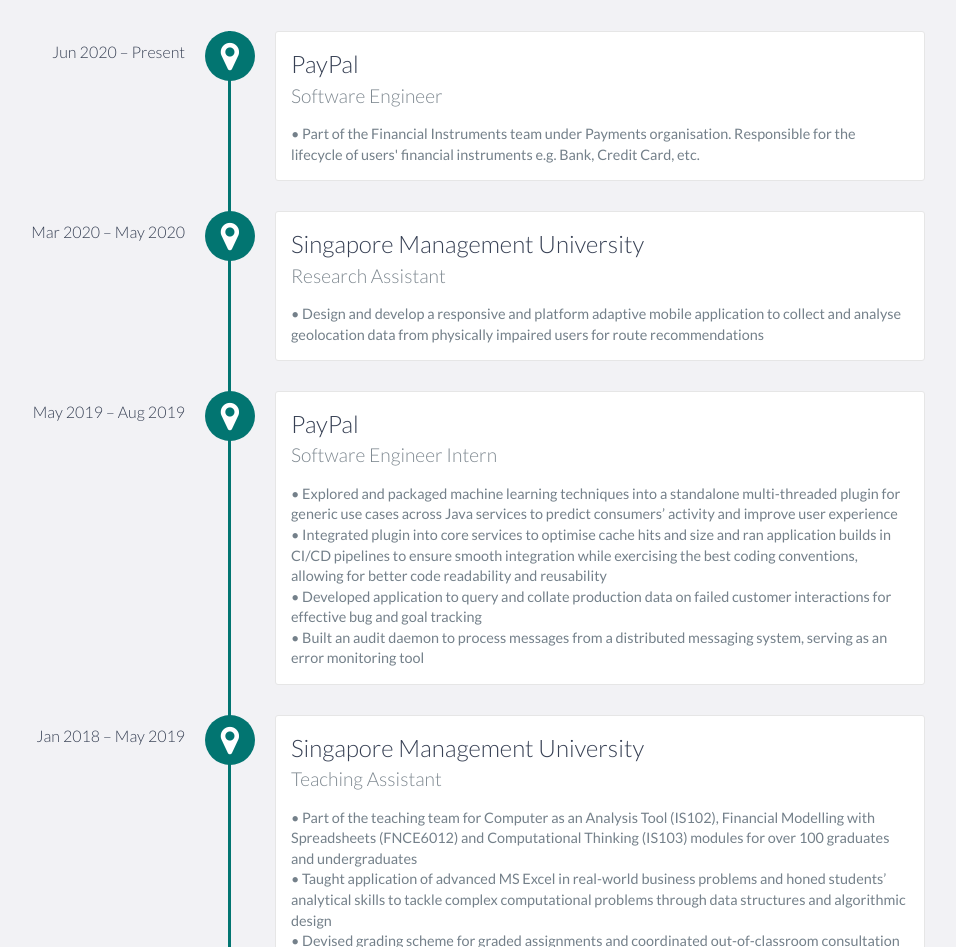
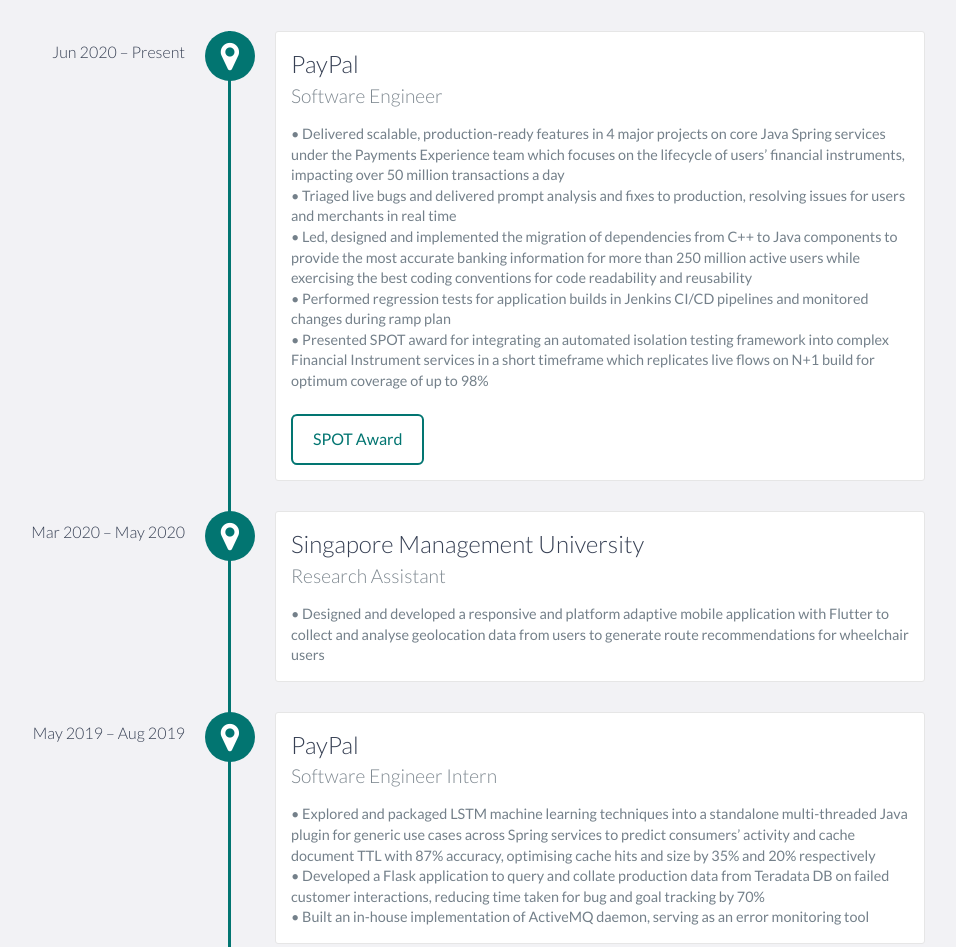
Before and after one commit to ngjunxiang/ngjunxiang.github.io, a website: page index.html in a window 1280 px wide. Shown: the part 1360-2307 px from the top of the page, without its empty margins (215-1171 px from the left). Drawn offline with nearby package versions, Linux system fonts and the light colour scheme; a script that the page names is missing.

Commit message:
Updated experience

```diff
--- a/index.html
+++ b/index.html
@@ -130,19 +130,42 @@
                 <h3>PayPal</h3>
                 <h4>Software Engineer</h4>
                 <p>
-                    • Part of the Financial Instruments team under Payments organisation. Responsible for the lifecycle
-                    of users' financial
-                    instruments e.g. Bank, Credit Card, etc.
+                    • Delivered scalable, production-ready features in 4 major projects on core
+                    Java Spring services under the Payments Experience team which focuses on the
+                    lifecycle of users’ financial instruments, impacting over 50 million
+                    transactions a day
                 </p>
+                <p>
+                    • Triaged live bugs and delivered prompt analysis and fixes to production,
+                    resolving issues for users and merchants in real time
+                </p>
+                <p>
+                    • Led, designed and implemented the migration of dependencies from C++ to
+                    Java components to provide the most accurate banking information for more
+                    than 250 million active users while exercising the best coding conventions
+                    for code readability and reusability
+                </p>
+                <p>
+                    • Performed regression tests for application builds in Jenkins CI/CD pipelines
+                    and monitored changes during ramp plan
+                </p>
+                <p>
+                    • Presented SPOT award for integrating an automated isolation testing framework
+                    into complex Financial Instrument services in a short timeframe which replicates
+                    live flows on N+1 build for optimum coverage of up to 98%
+                </p>
+                <br>
+                <a href="static/files/SpotAward.pdf" download="SpotAward.pdf" target="_blank"
+                class="btn-rounded">SPOT Award</a>
             </div>
 
             <div data-date="Mar 2020 – May 2020">
                 <h3>Singapore Management University</h3>
                 <h4>Research Assistant</h4>
                 <p>
-                    • Design and develop a responsive and platform adaptive mobile application to collect and analyse
-                    geolocation data from
-                    physically impaired users for route recommendations
+                    • Designed and developed a responsive and platform adaptive mobile application
+                    with Flutter to collect and analyse geolocation data from users to generate route
+                    recommendations for wheelchair users
                 </p>
             </div>
 
@@ -150,24 +173,16 @@
                 <h3>PayPal</h3>
                 <h4>Software Engineer Intern</h4>
                 <p>
-                    • Explored and packaged machine learning techniques into a standalone multi-threaded plugin for
-                    generic use cases across
-                    Java services to predict consumers’ activity and improve user experience
+                    • Explored and packaged LSTM machine learning techniques into a standalone multi-threaded Java plugin for
+                    generic use cases across Spring services to predict consumers’ activity and cache document TTL with 87%
+                    accuracy, optimising cache hits and size by 35% and 20% respectively
                 </p>
                 <p>
-                    • Integrated plugin into core services to optimise cache hits and size and ran application builds in
-                    CI/CD pipelines to
-                    ensure smooth integration while exercising the best coding conventions, allowing for better code
-                    readability and reusability
+                    • Developed a Flask application to query and collate production data from Teradata DB on failed
+                    customer interactions, reducing time taken for bug and goal tracking by 70%
                 </p>
                 <p>
-                    • Developed application to query and collate production data on failed customer interactions for
-                    effective bug and goal
-                    tracking
-                </p>
-                <p>
-                    • Built an audit daemon to process messages from a distributed messaging system, serving as an error
-                    monitoring tool
+                    • Built an in-house implementation of ActiveMQ daemon, serving as an error monitoring tool
                 </p>
             </div>
 
@@ -194,17 +209,12 @@
                 <h3>PSA Singapore</h3>
                 <h4>Software Development Intern</h4>
                 <p>
-                    • Implemented Web, REST and test components for the PortNet X system while adhering to a
-                    Service-Oriented-Architecture
+                    • Implemented Web, REST and test components for the PortNet X system while adhering
+                    to a Service-Oriented-Architecture
                 </p>
                 <p>
-                    • Designed and developed scripts to automate validation of data files and populate databases
-                    according to business
-                    requirements, cutting operation time by 50%
-                </p>
-                <p>
-                    • Contributed in stages of the Software Development Life Cycle by offering fresh and differing
-                    viewpoints
+                    • Designed and developed scripts to automate validation of data files and populate
+                    databases according to business requirements, cutting operation time by 50%
                 </p>
             </div>
         </div>
@@ -219,7 +229,7 @@
             <h4>Bachelor of Science (Information Systems), 2<sup>nd</sup> Major in Analytics (Advanced Technology Track)
             </h4>
 
-            Cum Laude
+            GPA: 3.53/4.0 (Cum Laude)
             <br><br>
             Co-Curricular Activities:
             <ul>
@@ -320,28 +330,28 @@
 
     <div id="skills">
         <h2 class="heading">Skills</h2>
+        <h5>*In order of proficiency from Expert to Intermediate (Prior Experience)</h5>
         <h3>Programming Languages</h3>
         <ul>
+            <li>Java</li>
+            <li>Python</li>
+            <li>JavaScript</li>
+            <li>Swift</li>
             <li>Dart</li>
-            <li>Java</li>
-            <li>JavaScript</li>
-            <li>NetLogo</li>
-            <li>Python</li>
+            <li>TypeScript</li>
             <li>Ruby</li>
-            <li>TypeScript</li>
-            <li>VBA</li>
         </ul>
         <h3>Tools & Technologies</h3>
         <ul>
+            <li>Spring</li>
+            <li>Git</li>
+            <li>Maven</li>
+            <li>Flask</li>
+            <li>Node.js</li>
+            <li>iOS</li>
+            <li>Flutter</li>
             <li>Angular</li>
-            <li>Flask</li>
-            <li>Flutter</li>
-            <li>Git</li>
             <li>JavaServer Pages (JSP)</li>
-            <li>Maven</li>
-            <li>Node.js</li>
-            <li>Spring</li>
-            <li>Vue</li>
         </ul>
         <h3>Operating Systems</h3>
         <ul>
@@ -350,8 +360,8 @@
         </ul>
         <h3>Databases</h3>
         <ul>
+            <li>MySQL</li>
             <li>MongoDB</li>
-            <li>MySQL</li>
             <li>PostgreSQL</li>
         </ul>
     </div>
@@ -375,7 +385,7 @@
             <div class="row">
                 <div class="col-sm-5 copyright">
                     <p>
-                        Handcrafted by Ng Jun Xiang &copy; 2020
+                        Handcrafted by Ng Jun Xiang &copy; 2021
                     </p>
                 </div>
                 <div class="col-sm-2 top">
--- a/scss/styles.scss
+++ b/scss/styles.scss
@@ -341,6 +341,26 @@
 
 .tooltip:hover::before {
 	display: block;
+}
+
+.btn-rounded {
+    display: inline-block;
+    color: $base-color;
+    padding: 12px 20px;
+    border: 2px solid $base-color;
+    border-radius: 6px;
+    @include transition();
+
+    &:hover {
+        color: #fff;
+        background: $base-color;
+        text-decoration: none;
+    }
+
+    &:focus {
+        color: $base-color;
+        text-decoration: none;
+    }
 }
 
 .btn-rounded-white {
```
Also changed, not shown: css/styles.css, 2 other files. Lines whose indentation alone changed are shown as unchanged.
